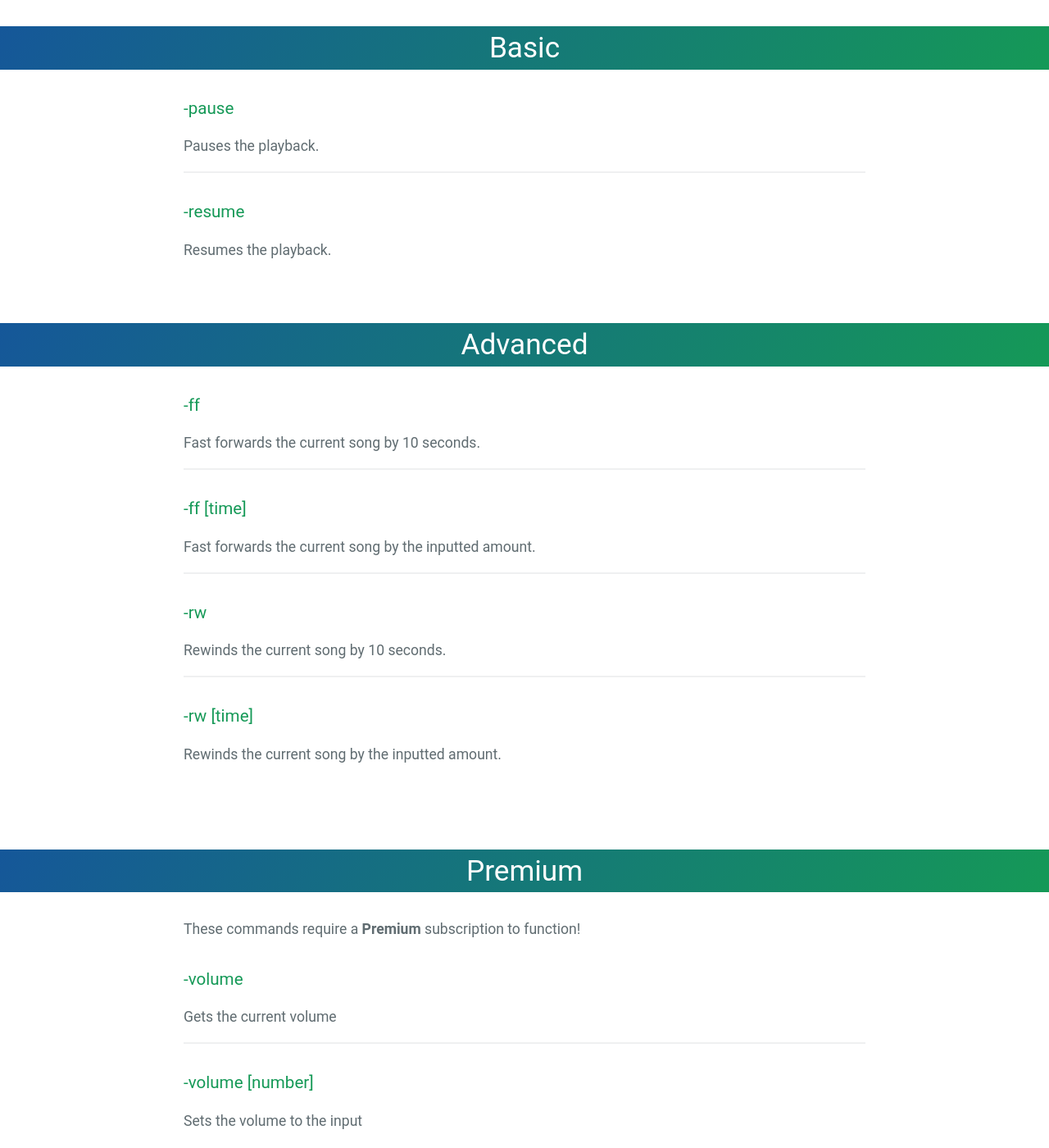
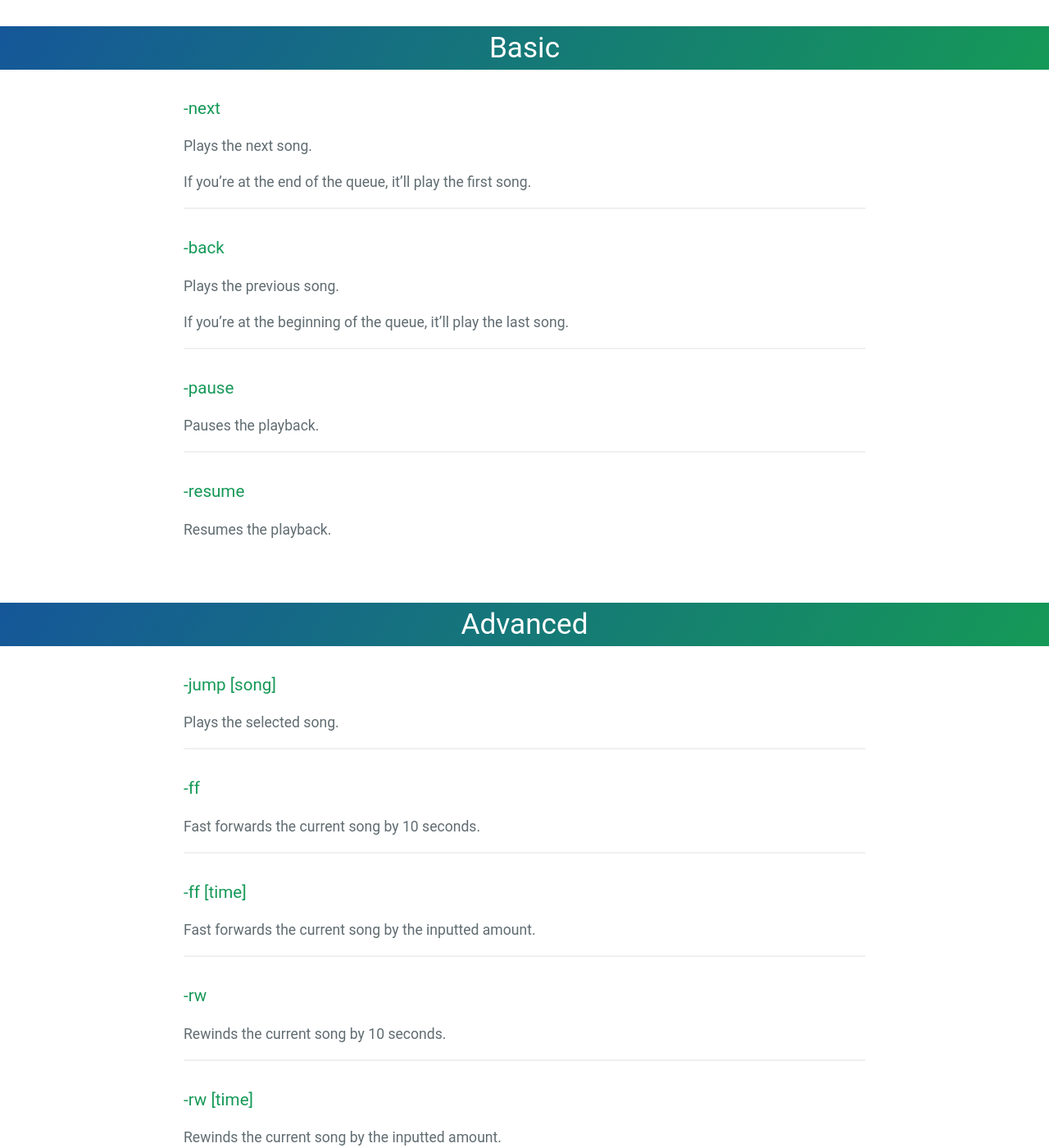
Before and after one commit to mymindishazel/marv-docs, a Jekyll site: the page built from commands/song/controls.md, in a window 1280 px wide and 1400 px high. Shown: the whole window at 82% size. Built offline with Jekyll 4.4.1, drawn with Linux system fonts in a browser that asks for light colours; our own code applies the rules of GitHub Pages for plain Markdown files; some of the changed text lies outside the part shown.

Commit message:
Update controls.md

```diff
--- a/commands/song/controls.md
+++ b/commands/song/controls.md
@@ -1,4 +1,18 @@
 # Basic
+
+### -next
+Plays the next song.
+
+If you're at the end of the queue, it'll play the first song.
+
+---
+
+### -back
+Plays the previous song.
+
+If you're at the beginning of the queue, it'll play the last song.
+
+---
 
 ### -pause
 Pauses the playback.
@@ -11,6 +25,11 @@ Resumes the playback.
 <br>
 
 # Advanced
+
+### -jump [song]
+Plays the selected song.
+
+---
 
 ### -ff
 Fast forwards the current song by 10 seconds.
@@ -29,19 +48,3 @@ Rewinds the current song by 10 seconds.
 
 ### -rw [time]
 Rewinds the current song by the inputted amount.
-
-<br><br>
-
-# Premium
-
-These commands require a **Premium** subscription to function!
-
-### -volume
-Gets the current volume
-
----
-
-### -volume [number]
-Sets the volume to the input
-
-Minimum volume is 10 and maximum is 100.
```
